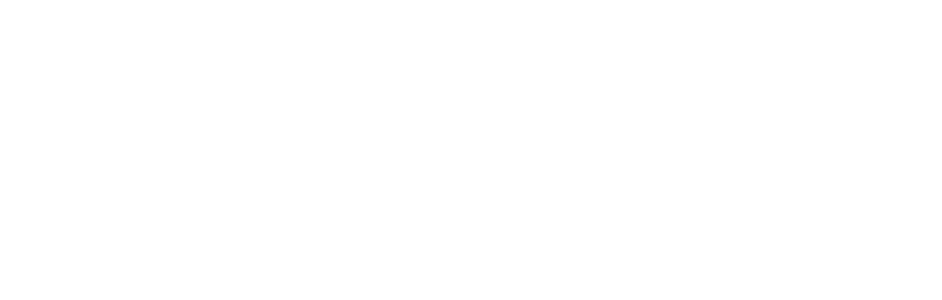
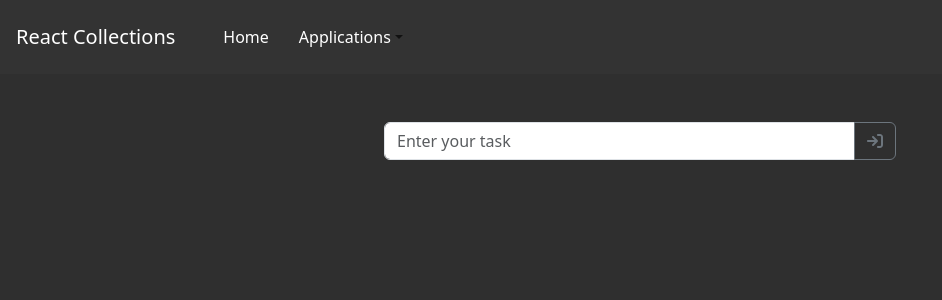
Before and after one commit to DarwinLF/ReactCollection, a React (Create React App) app: page /todo in a window 1280 px wide. Before the commit this address had no page. Shown: the top 300 px of the page, without its empty margins (0-942 px from the left). Built offline with nearby package versions, Linux system fonts and the light colour scheme.

Commit message:
Adding todo page

```diff
--- a/src/App.css
+++ b/src/App.css
@@ -1,6 +1,7 @@
-/* .App {
-  text-align: center;
-} */
+body {
+  background-color: rgba(0, 0, 0, 0.815);
+}
+
 
 .App-logo {
   height: 40vmin;
@@ -37,6 +38,10 @@
   }
 }
 
+h1, p {
+  color: white;
+}
+
 /*Navigation Bar*/
 
 .navbar {
@@ -64,8 +69,15 @@
   border: none;
 }
 
-
-
 .dropdown-menu {
   overflow-y: scroll;
 }
+
+/*containers*/
+.center {
+  min-height: 80vh;
+}
+
+.input-group {
+  width: 40vw;
+}
--- a/src/App.js
+++ b/src/App.js
@@ -4,6 +4,7 @@
 import Layout from "./pages/layout";
 import Home from "./pages/home";
 import Counter from './pages/counter';
+import ToDo from './pages/todo';
 
 function App() {
   return (
@@ -12,6 +13,7 @@
           <Route path="/" element={<Layout/>}>
             <Route index path='/' element={<Home/>}/>
             <Route path="counter" element={<Counter/>}/>
+            <Route path="todo" element={<ToDo/>}/>
           </Route>
         </Routes>
       </BrowserRouter>
--- a/src/css/counter.css
+++ /dev/null
@@ -1,9 +0,0 @@
-
-.container {
-    display: flex;
-    justify-content: center;
-    align-items: center;
-    flex-direction: column;
-    min-height: 80vh;
-    background-color: rgb(48, 48, 48);
-}
--- a/src/pages/counter.js
+++ b/src/pages/counter.js
@@ -1,34 +1,27 @@
-import React from "react";
-import "../css/counter.css";
+import {useState} from "react";
+import "../App.css";
 import { Container, Button } from "react-bootstrap";
 import { FontAwesomeIcon } from "@fortawesome/react-fontawesome";
 import { faCaretUp, faCaretDown } from "@fortawesome/free-solid-svg-icons";
 
-class Counter extends React.Component {
-    constructor() {
-        super();
-        this.state = {
-            count: 0
-        };
+function Counter() {
+    const [count, setCount] = useState(0);
+
+    function increment() {
+        setCount(count + 1);
     }
 
-    increment = () => {
-        this.setState({count: this.state.count + 1});
+    function decrement() {
+        setCount(count - 1);
     }
 
-    decrement = () => {
-        this.setState({count: this.state.count - 1})
-    }
-
-    render() {
-        return (
-            <Container>
-                <h1 style={{color: "white"}}>{this.state.count}</h1>
-                <Button variant="secondary" onClick={this.increment}><FontAwesomeIcon icon={faCaretUp}/></Button>
-                <Button variant="dark" onClick={this.decrement}><FontAwesomeIcon icon={faCaretDown}/></Button>
-            </Container>
-        );
-    }
+    return (
+        <Container className="d-flex justify-content-center align-items-center flex-column center">
+            <h1>{count}</h1>
+            <Button variant="secondary" onClick={increment}><FontAwesomeIcon icon={faCaretUp}/></Button>
+            <Button variant="dark" onClick={decrement}><FontAwesomeIcon icon={faCaretDown}/></Button>
+        </Container>
+    );
 }
 
 export default Counter;
--- a/src/pages/layout.js
+++ b/src/pages/layout.js
@@ -1,4 +1,4 @@
-import { Outlet, Link, NavLink } from "react-router-dom";
+import { Outlet, NavLink } from "react-router-dom";
 import { Navbar, Nav, NavDropdown } from "react-bootstrap";
 
 const Layout = () => {
@@ -10,16 +10,11 @@
               <NavLink className="navbar-item navbar-link" to="/">Home</NavLink>
               <NavDropdown className="dropbtn"
                 title={<span style={{color: "white"}}>Applications</span>}>
-                  <NavDropdown.Item><NavLink className="navbar-link" to="/counter">Counter</NavLink></NavDropdown.Item>
+                  <NavDropdown.Item href="/counter">Counter</NavDropdown.Item>
+                  <NavDropdown.Item href="/todo">To-Do</NavDropdown.Item>
               </NavDropdown>
             </Nav>
           </Navbar>
-          {/* <Nav className="navbar">
-            <Nav.Link href="/">Home</Nav.Link>
-            <NavDropdown className="dropdown-btn" title="Applications" id="basic-nav-dropdown">
-              <NavDropdown.Item className="dropdown-item" href="/counter">Counter</NavDropdown.Item>
-            </NavDropdown>
-          </Nav> */}
 
           <Outlet />
         </div>
--- /dev/null
+++ b/src/pages/todo.js
@@ -0,0 +1,41 @@
+import {useState} from "react";
+import "../App.css";
+import { Form, Container, Button, InputGroup } from "react-bootstrap";
+import { FontAwesomeIcon } from "@fortawesome/react-fontawesome";
+import { faArrowRightToBracket} from "@fortawesome/free-solid-svg-icons";
+
+function ToDo() {
+    const [newTask, setNewTask] = useState('');
+    const [tasks, setTasks] = useState([]);
+
+    function createTask() {
+        if(newTask.length > 0) {
+            setTasks(tasks => [...tasks, newTask])
+            setNewTask('');
+        }
+    }
+
+    return (
+        <>
+            <Container className="d-flex justify-content-center mt-5">
+                <Form>
+                    <InputGroup className="mb-3">
+                        <Form.Control
+                            id="task"
+                            placeholder="Enter your task"
+                            onChange={e => setNewTask(e.target.value)}
+                        />
+                        <Button variant="outline-secondary" onClick={createTask}><FontAwesomeIcon icon={faArrowRightToBracket}/></Button>
+                    </InputGroup>
+                </Form>
+            </Container>
+            <Container className="d-flex justify-content-center">
+                {tasks.map(element => {
+                        return (<p>{element}</p>);
+                })}
+            </Container>
+        </>
+    );
+}
+
+export default ToDo;
```
